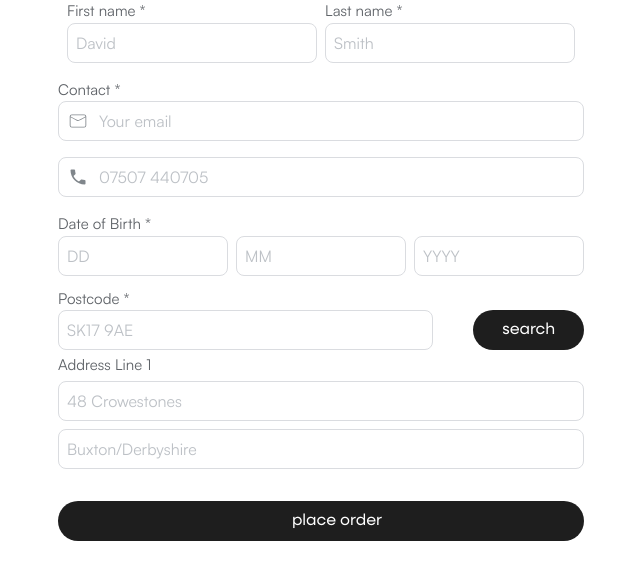
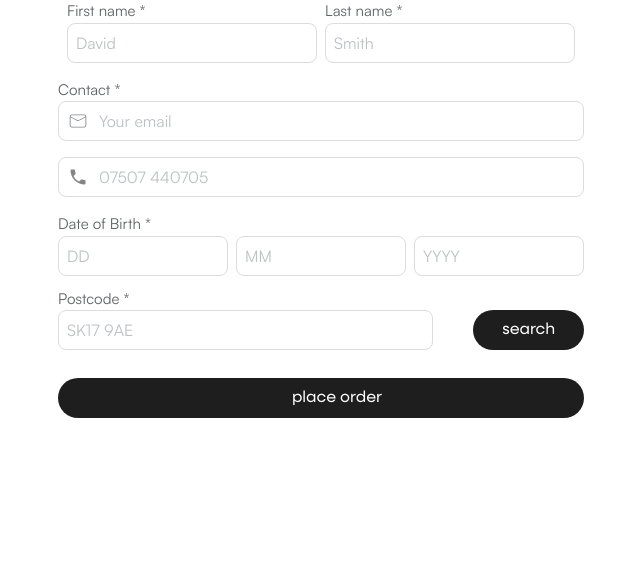
Before and after one commit to Kursatkeskin96/boshhh, a Next.js app: page / in a window 1280 px wide. Shown: the top 580 px of the page, without its empty margins (319-959 px from the left). Built offline with nearby package versions, Linux system fonts and the light colour scheme.

Commit message:
address inputs hide

```diff
--- a/components/Form.jsx
+++ b/components/Form.jsx
@@ -453,7 +453,7 @@ export default function Form(props) {
             </div>
           </div>
         </div>
-        {isPostcodeValid && (
+        {selectedAddress.line1 && selectedAddress.line2 && (
           <div className="flex flex-col w-full justify-center items-center">
             <div className="w-[90%] lg:w-[526px] flex flex-col items-start">
               <label
@@ -485,7 +485,7 @@ export default function Form(props) {
           </div>
         )}
 
-<Link className="bg-[#1E1E1E] flex justify-center items-center   w-[90%] lg:w-[526px] h-[40px] py-15 pl-32 pr-24 mt-6 font-normal text-white rounded-[100px]" href={`https://boshhh.com/checkout?${queryString}`}>
+        <Link className="bg-[#1E1E1E] flex justify-center items-center   w-[90%] lg:w-[526px] h-[40px] py-15 pl-32 pr-24 mt-6 font-normal text-white rounded-[100px]" href={`https://boshhh.com/checkout?${queryString}`}>
           <button
             type="submit"
             className="w-full"
```
